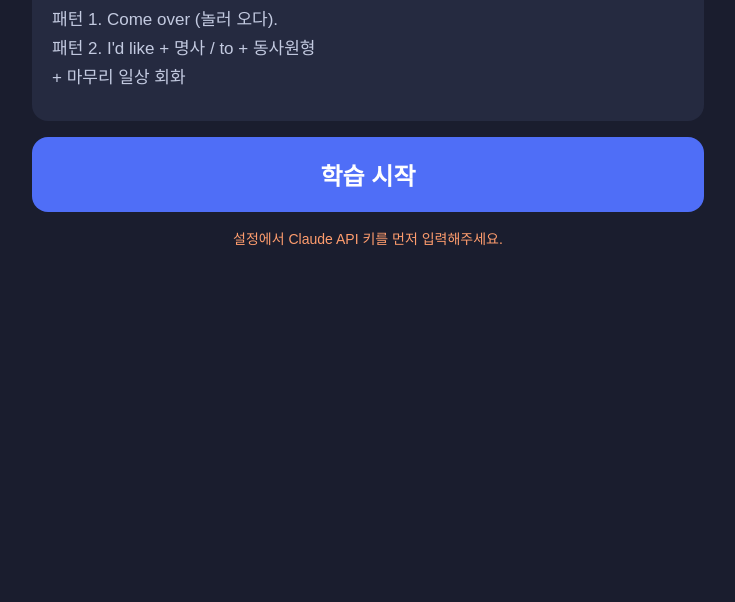
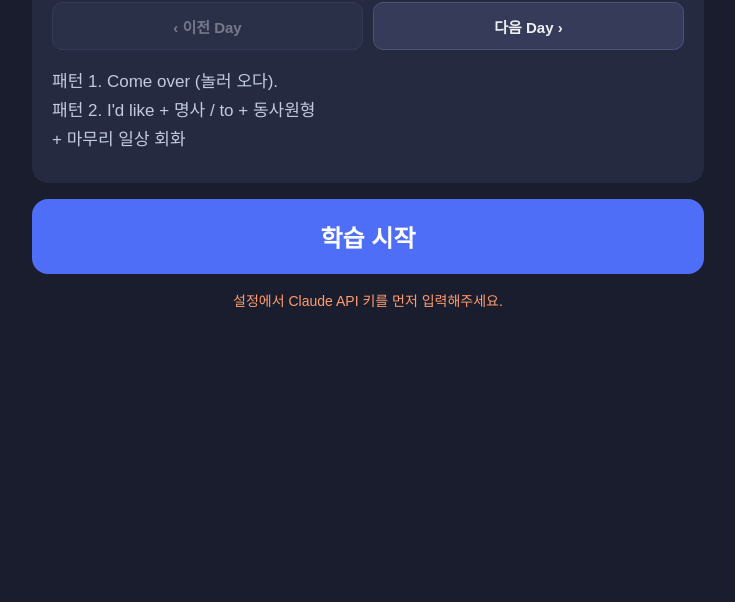
Before and after one commit to BOJAELEE/English-tutor, a plain HTML site: page web/index.html in a window 1280 px wide. Shown: the part 198-800 px from the top of the page, without its empty margins (272-1007 px from the left). Drawn offline with Linux system fonts and the light colour scheme.

Commit message:
Add home day navigation

```diff
--- a/web/app.js
+++ b/web/app.js
@@ -1402,6 +1402,8 @@ document.addEventListener("visibilitychange", () => {
 function refreshHome() {
   const prog = LS.progress;
   $("home-day").textContent = "Day " + prog.day;
+  $("btn-home-day-prev").disabled = prog.day <= 1;
+  $("btn-home-day-next").disabled = prog.day >= TOTAL_DAYS;
   const pats = dayPatterns(prog.day);
   const lines = pats.map(p => "패턴 " + p.num + ". " + p.title);
   if (prog.day > 1) lines.push("+ 어제 복습 " + PATTERNS_PER_DAY + "개, 전체 복습 2개");
@@ -1412,6 +1414,17 @@ function refreshHome() {
   const resumed = prog.pos > 0;
   $("btn-start").textContent = resumed ? "이어서 학습" : "학습 시작";
 }
+
+function moveHomeDay(direction) {
+  const current = LS.progress;
+  const day = Math.min(TOTAL_DAYS, Math.max(1, current.day + direction));
+  if (day === current.day) return;
+  LS.progress = { day, pos: 0 };
+  refreshHome();
+}
+
+$("btn-home-day-prev").onclick = () => moveHomeDay(-1);
+$("btn-home-day-next").onclick = () => moveHomeDay(1);
 
 $("btn-start").onclick = async () => {
   if (!currentKey()) { openSettings(); return; }
--- a/web/index.html
+++ b/web/index.html
@@ -19,6 +19,10 @@
   <div class="day-card">
     <div class="day-label">오늘의 학습</div>
     <div class="day-num" id="home-day">Day 1</div>
+    <div class="day-nav" aria-label="학습 일차 이동">
+      <button id="btn-home-day-prev" class="day-nav-btn" type="button">‹ 이전 Day</button>
+      <button id="btn-home-day-next" class="day-nav-btn" type="button">다음 Day ›</button>
+    </div>
     <div id="home-plan" class="day-plan"></div>
   </div>
   <button id="btn-start" class="big-btn">학습 시작</button>
--- a/web/style.css
+++ b/web/style.css
@@ -36,6 +36,21 @@ h1 { font-size: 24px; }
 }
 .day-label { color: #9aa3c0; font-size: 15px; }
 .day-num { font-size: 44px; font-weight: bold; margin: 8px 0 16px; }
+.day-nav { display: grid; grid-template-columns: 1fr 1fr; gap: 10px; margin: -4px 0 18px; }
+.day-nav-btn {
+  min-height: 48px;
+  padding: 10px 8px;
+  border: 1px solid #4a5276;
+  border-radius: 10px;
+  background: #353b58;
+  color: #eef0f6;
+  font-size: 15px;
+  font-weight: 600;
+  cursor: pointer;
+  touch-action: manipulation;
+}
+.day-nav-btn:active { background: #465077; }
+.day-nav-btn:disabled { opacity: 0.4; cursor: default; }
 .day-plan { color: #c3cae0; font-size: 15px; line-height: 1.7; text-align: left; }
 
 .big-btn {
--- a/web/version.js
+++ b/web/version.js
@@ -1 +1 @@
-self.APP_VERSION = "v32";
+self.APP_VERSION = "v33";
```
Also changed, not shown: scripts/deployment-version.test.mjs (+5 -0 lines).
